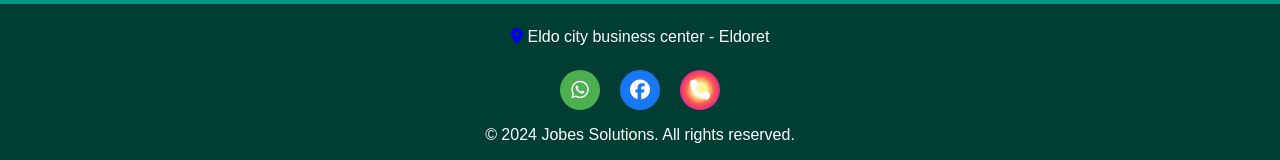
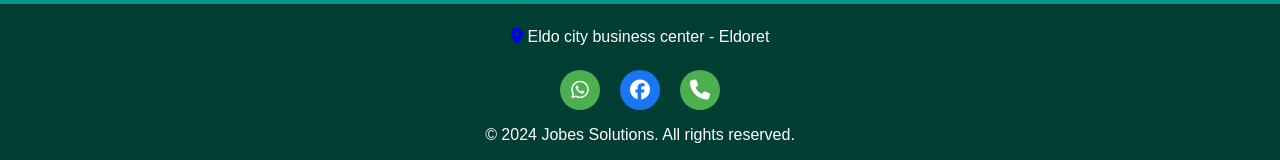
Before and after one commit to Omwamii/Jobes, a React (Vite) app in the folder app/: page / in a window 1280 px wide. Shown: the part 2107-2267 px from the top of the page. Built offline with nearby package versions, Linux system fonts and the light colour scheme.

Commit message:
change call icon bg

```diff
--- a/app/src/assets/styles/Landing.css
+++ b/app/src/assets/styles/Landing.css
@@ -291,24 +291,24 @@ body {
 
   .social-icons a {
     text-decoration: none;
-    color: #fff; /* Default icon color */
+    color: #fff;
     background-color: #4CAF50; /* Background for the icons (e.g., green) */
-    border-radius: 50%; /* Circular shape */
+    border-radius: 50%;
     width: 40px;
     height: 40px;
     display: flex;
     align-items: center;
     justify-content: center;
-    transition: all 0.3s ease; /* Smooth hover effect */
+    transition: all 0.3s ease;
   }
 
   .social-icons a:hover {
-    background-color: #34a853; /* Darker shade for hover */
-    transform: scale(1.1); /* Slightly enlarge on hover */
+    background-color: #34a853;
+    transform: scale(1.1);
   }
 
   .social-icons i {
-    font-size: 20px; /* Icon size */
+    font-size: 20px;
   }
 
   /* Facebook Icon */
@@ -317,9 +317,9 @@ body {
   }
 
   /* Instagram Icon */
-  .social-icons a:nth-child(3) {
+  .social-icons a:nth-child(4) {
     background: radial-gradient(circle, #fdf497, #fdf497, #fd5949, #d6249f, #285aeb); /* Instagram gradient */
-    color: #fff; /* White icon color */
+    color: #fff;
   }
 
   .location {
--- a/app/src/components/Landingpage.jsx
+++ b/app/src/components/Landingpage.jsx
@@ -154,12 +154,12 @@ const LandingPage = () => {
             <a href="https://web.facebook.com/profile.php?id=61571391310199" target="_blank" rel="noopener noreferrer">
               <i className="fab fa-facebook"></i>
             </a>
+            <a href="tel:+254721400627">
+              <i className="fas fa-phone"></i>
+            </a>
             {/* <a href="https://instagram.com/yourpage" target="_blank" rel="noopener noreferrer">
               <i className="fab fa-instagram"></i>
             </a> */}
-            <a href="tel:+254721400627">
-              <i className="fas fa-phone"></i>
-            </a>
           </div>
           <div className="cp-container">
             <p>&copy; 2024 Jobes Solutions. All rights reserved.</p>
```
